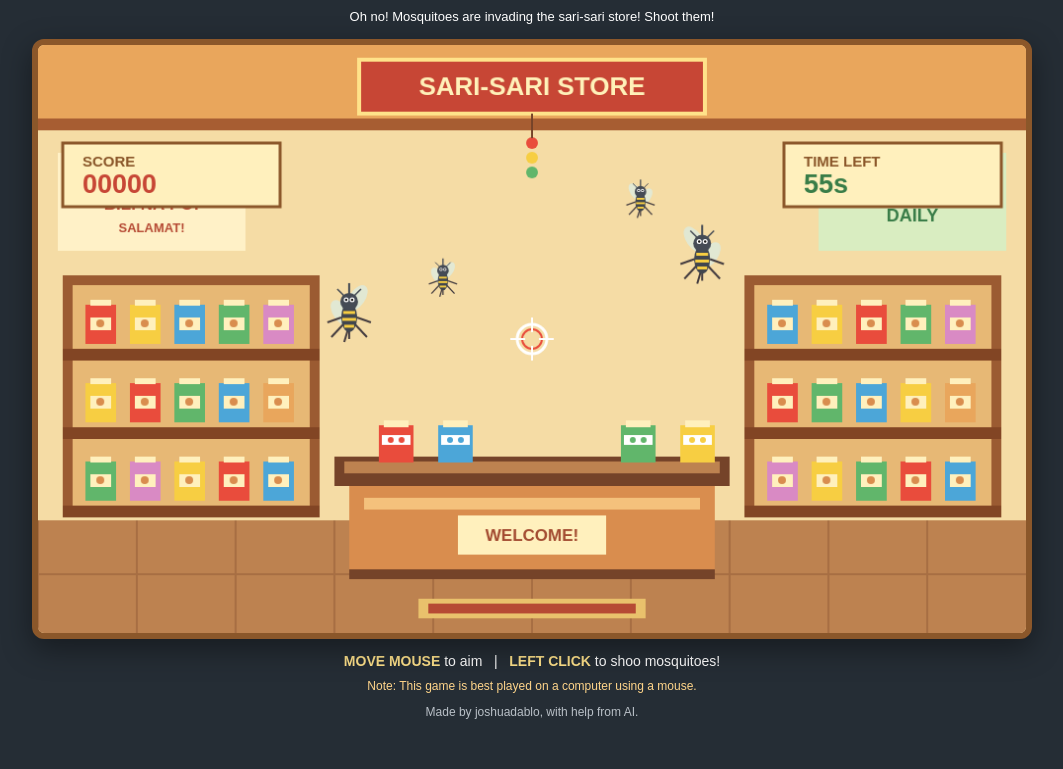
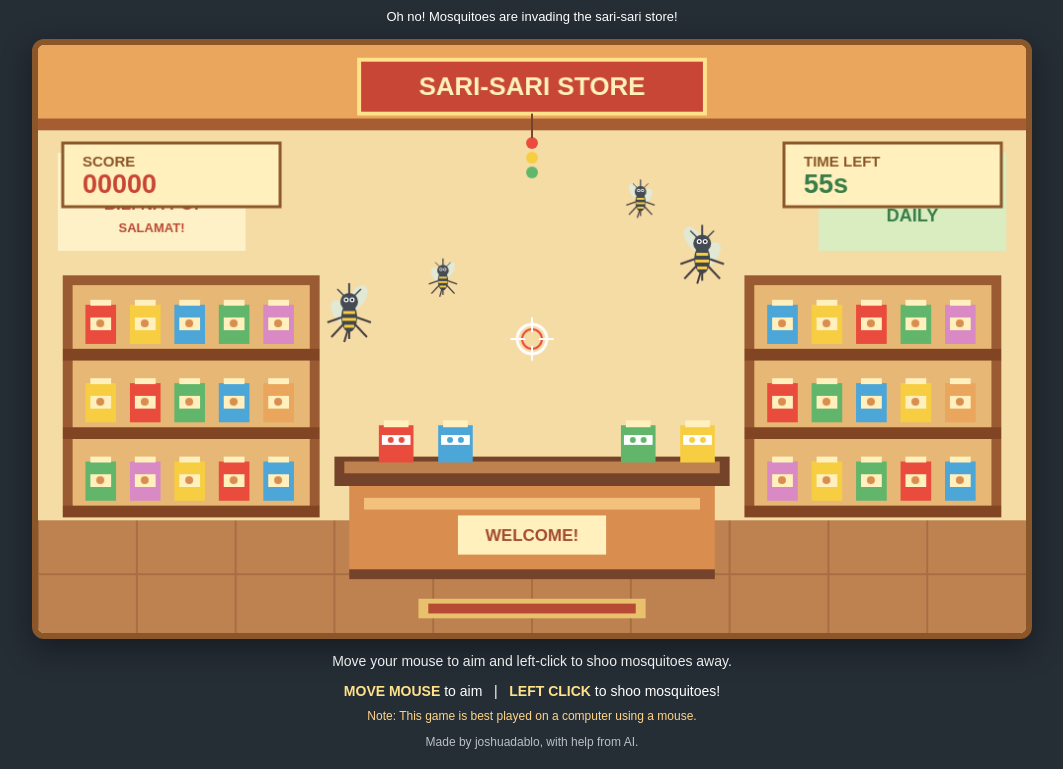
Before and after one commit to barnardverb-cy/pest-patrol, a plain HTML site: page index.html in a window 1280 px wide. Shown: the part 66-835 px from the top of the page, without its empty margins (108-1171 px from the left). Before the commit the page ends 805 px from the top, so only its background shows below. Drawn offline with Linux system fonts and the light colour scheme.

Commit message:
Update handover: controls line added,next is sound

```diff
--- a/index.html
+++ b/index.html
@@ -4,7 +4,7 @@
 <head>
     <meta charset="UTF-8">
     <meta name="viewport" content="width=device-width, initial-scale=1.0">
-    <title>Pest Patrol - Shoo the Mosquitoes Away!!!</title>
+    <title>Pest Patrol - Shoo the Mosquitoes!</title>
 
     <style>
         * {
@@ -154,7 +154,7 @@
         <h1 class="game-title">PEST PATROL</h1>
 
         <p class="game-subtitle">
-            Oh no! Mosquitoes are invading the sari-sari store! Shoot them!
+            Oh no! Mosquitoes are invading the sari-sari store!
         </p>
 
         <div class="canvas-wrapper">
@@ -182,6 +182,8 @@
             </div>
 
         </div>
+
+        <p class="instructions">Move your mouse to aim and left-click to shoo mosquitoes away.</p>
 
         <p class="instructions">
             <span>MOVE MOUSE</span> to aim &nbsp; | &nbsp;
```
Also changed, not shown: 1 other file.
